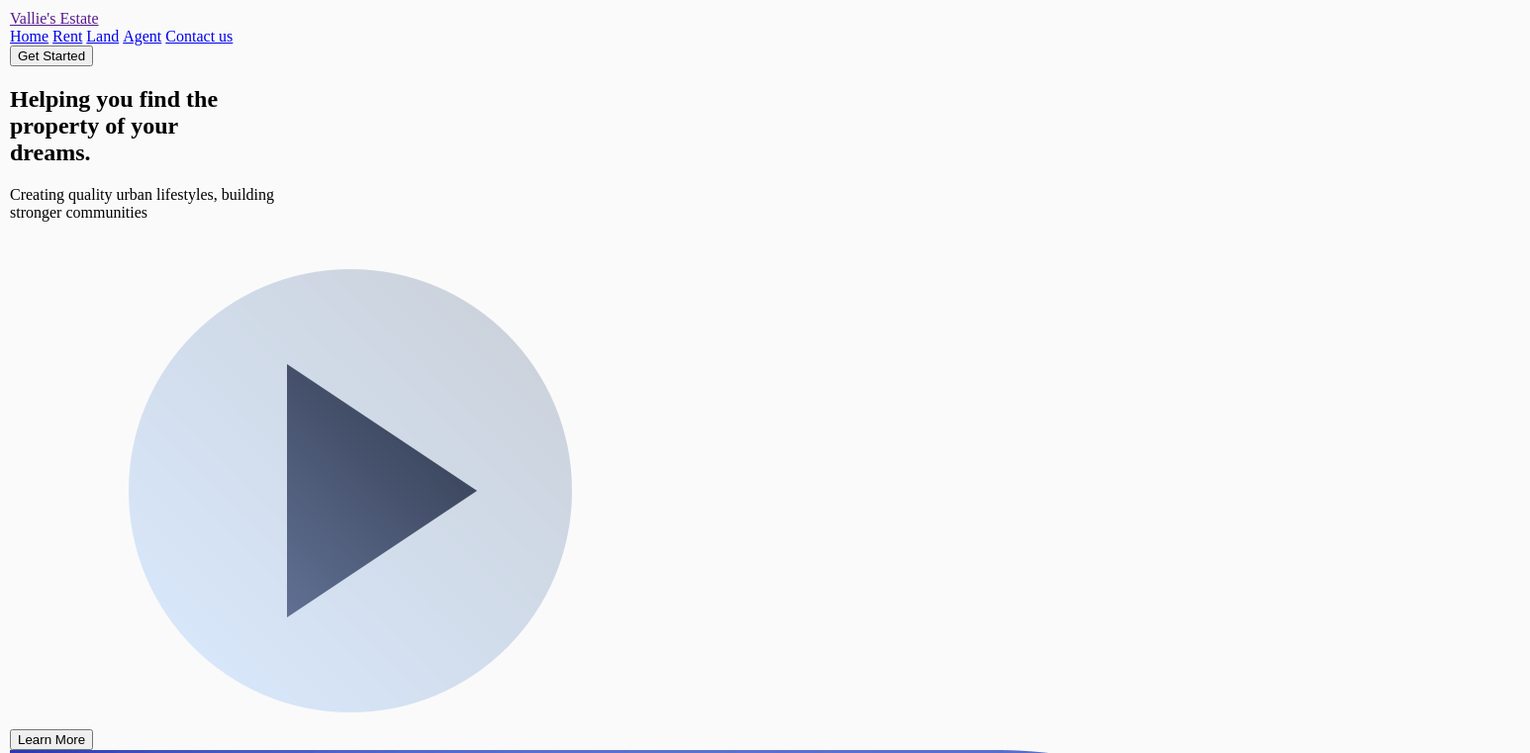
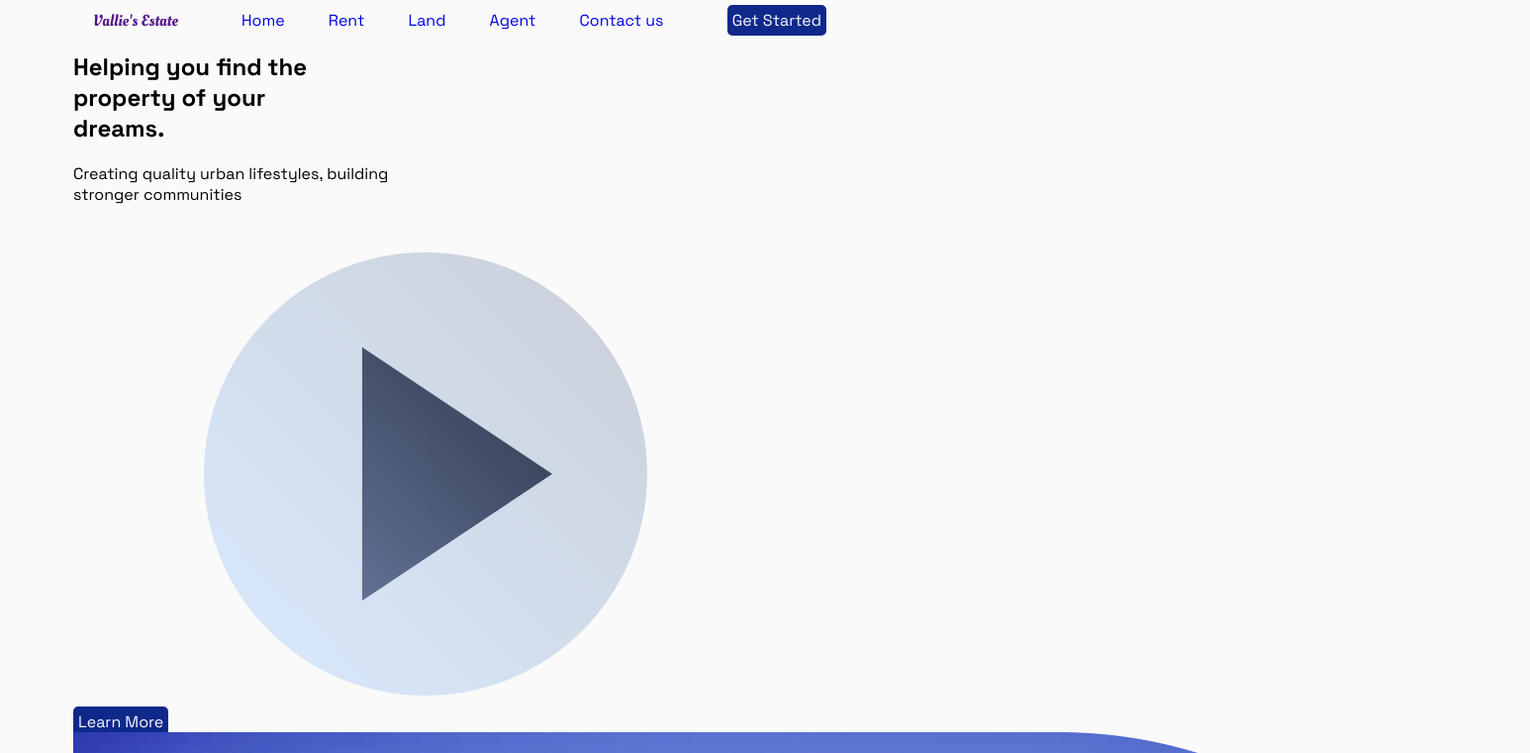
Before and after one commit to Masai11/week1-project-Vallies-estate-, a plain HTML site: page index.html in a window 1280 px wide. Shown: the top 761 px of the page at 99% size, 1546 px wide, since content can reach past the window. Drawn offline with Linux system fonts and the light colour scheme.

Commit message:
styled the buttons, fonts nav bar

```diff
--- a/index.css
+++ b/index.css
@@ -1,6 +1,10 @@
+@import url('https://fonts.googleapis.com/css2?family=Oleo+Script:wght@400;700&family=Space+Grotesk:wght@300;400;500;600;700&display=swap');
 body{
     background-color: #FAFAFA;
     margin: 10px ;
+    font-family: 'Space Grotesk', sans-serif;
+    padding-left: 5%;
+    padding-right: 5%;
 }
 .nav{
 
@@ -14,3 +18,20 @@ body{
 .links li,.nav-ul li {
     display: inline-block;
 }
+.nav-ul li {
+    margin-left: 20px;
+    margin-right: 20px;
+}
+.logo{
+    font-family: 'Oleo Script', cursive;
+
+}
+.btn{
+    background-color: #0F298B;
+    color: #FAFAFA;
+    padding: 5px;
+    border-radius: 5px;
+}
+a{
+    text-decoration: none;
+}
--- a/index.html
+++ b/index.html
@@ -7,7 +7,9 @@
   <body>
     <!-- nav starts here -->
     <div class="nav">
-      <a href="" class="logo">Vallie's Estate</a>
+      <ul class="nav-ul">
+        <li><a href="" class="logo">Vallie's Estate</a></li>
+        <li>
           <div class="nav-links">
             <ul class="links">
               <li><a href="#">Home</a></li>
@@ -17,9 +19,11 @@
               <li><a href="#">Contact us</a></li>
             </ul>
           </div>
-      <a href="">
-        <button>Get Started</button>
-      </a>
+        </li>
+        <li>
+          <a href="" class="btn"> Get Started </a>
+        </li>
+      </ul>
     </div>
     <!-- nav ends here -->
 
@@ -32,7 +36,7 @@
         </p>
 
         <div class="buttons">
-          <a href="" class="learn"><button>Learn More</button></a>
+          <a href="" class="btn">Learn More</a>
           <a href="" class="play"
             ><img src="images/play-button.png" alt=""
           /></a>
@@ -61,7 +65,7 @@
             <li>$10,000</li>
           </ul>
         </div>
-        <a href="" class="search">Search</a>
+        <a href="" class="btn">Search</a>
       </div>
     </div>
     <!-- helping ends here -->
```
Lines whose indentation alone changed are shown as unchanged.
